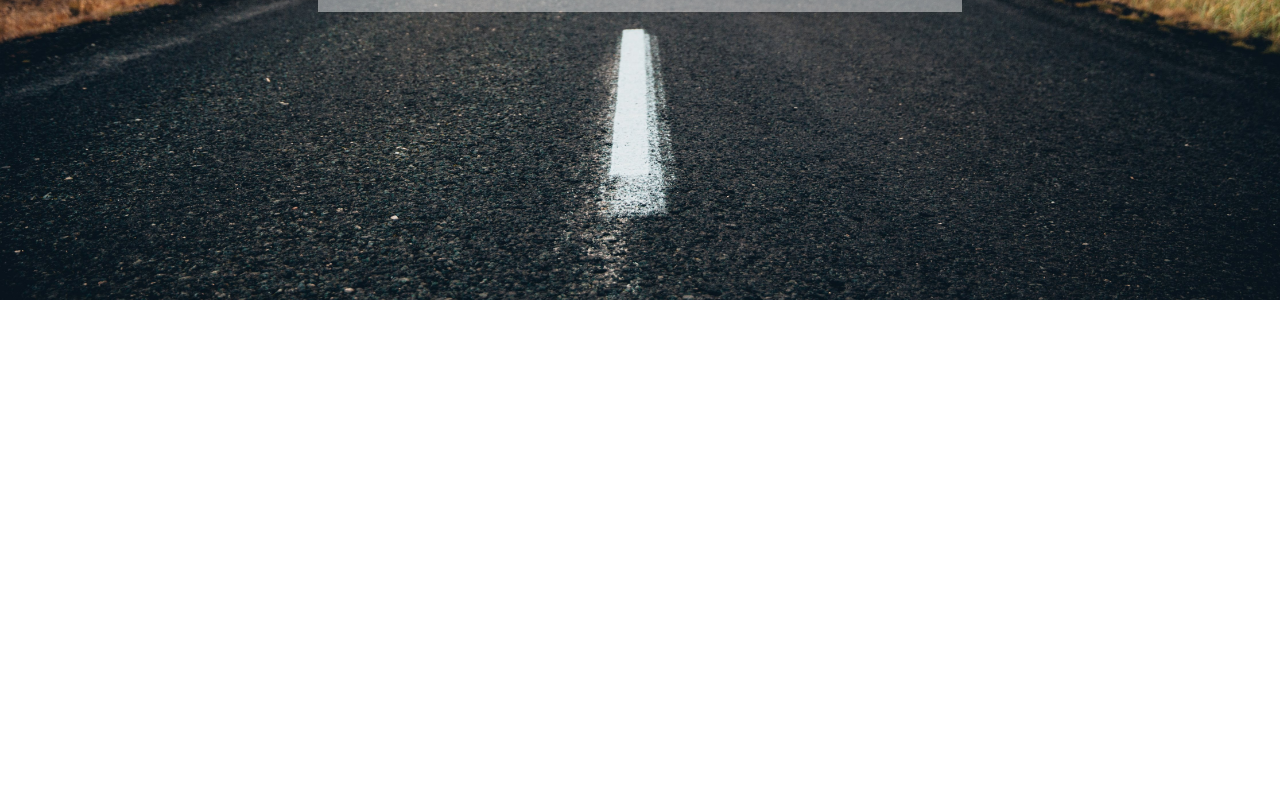
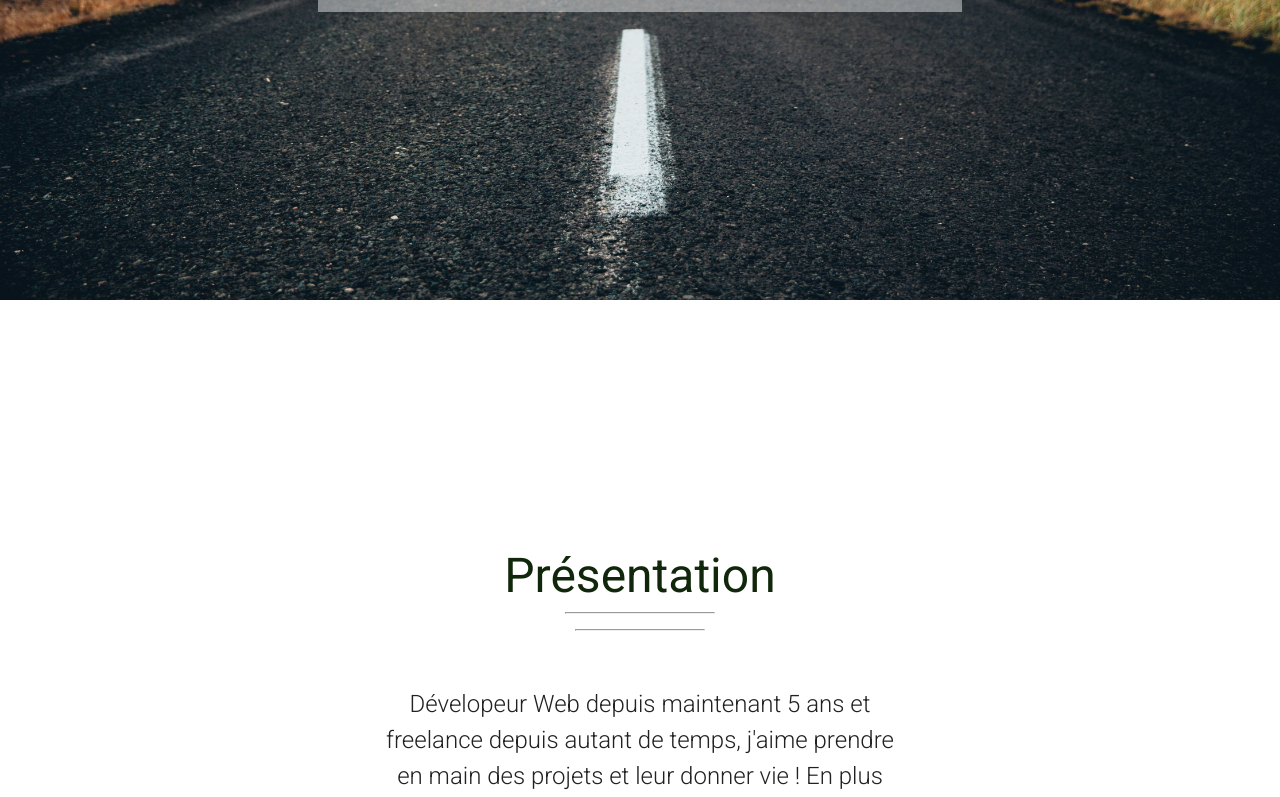
Before and after one commit to thomdu95/NuxtPortfolio, a Nuxt app: page / in a window 1280 px wide. Shown: the part 500-1297 px from the top of the page. Before the commit the page ends 800 px from the top, so only its background shows below. Built offline with nearby package versions, Linux system fonts and the light colour scheme.

Commit message:
Add About Component

```diff
--- /dev/null
+++ b/components/About.vue
@@ -0,0 +1,59 @@
+<template>
+  <div class="aboutContainer">
+    <h3 class="textImportant">
+      Présentation
+    </h3>
+    <hr width="150px">
+    <hr width="130px">
+    <p class="aboutPara">
+      Dévelopeur Web depuis maintenant 5 ans et freelance depuis autant de temps, j'aime prendre en main des projets et leur donner vie !
+      En plus de ça je suis aussi formateur en Dévelopement Web et Web mobile, j'adore être au contact de personnes désireuse d'apprendre.
+      Amoureux de voyages et désieux de découvrir le maximum de cultures de mon vivant je suis aussi curieux que Pandore !
+    </p>
+    <img class="aboutPic" src="/thomasjamais.jpg">
+    <v-btn
+      elevation="2"
+      large
+      outlined
+    >
+      <a href="https://www.linkedin.com/in/thomas-jamais-0968369a" target="_blank">Linkedin</a>
+    </v-btn>
+  </div>
+</template>
+
+<script>
+export default {
+
+}
+</script>
+
+<style>
+
+.aboutContainer {
+    display: flex;
+    justify-content: center;
+    align-items: center;
+    flex-direction: column;
+    padding: 30vh 10vw;
+}
+
+.aboutPara {
+    width: 40vw;
+    font-size: 1.5rem;
+    font-weight: 300;
+    margin-top: 5vh;
+    text-align: center;
+}
+
+.aboutPic {
+    margin-top: 5vh;
+    margin-bottom: 5vh;
+    border-radius: 50%;
+    width: 400px;
+}
+
+hr {
+    margin-bottom: 15px;
+}
+
+</style>
--- a/layouts/default.vue
+++ b/layouts/default.vue
@@ -1,90 +1,8 @@
 <template>
-  <v-app dark>
-    <v-navigation-drawer
-      v-model="drawer"
-      :mini-variant="miniVariant"
-      :clipped="clipped"
-      fixed
-      app
-    >
-      <v-list>
-        <v-list-item
-          v-for="(item, i) in items"
-          :key="i"
-          :to="item.to"
-          router
-          exact
-        >
-          <v-list-item-action>
-            <v-icon>{{ item.icon }}</v-icon>
-          </v-list-item-action>
-          <v-list-item-content>
-            <v-list-item-title v-text="item.title" />
-          </v-list-item-content>
-        </v-list-item>
-      </v-list>
-    </v-navigation-drawer>
-    <!-- <v-app-bar
-      :clipped-left="clipped"
-      fixed
-      app
-    >
-      <v-app-bar-nav-icon @click.stop="drawer = !drawer" />
-      <v-btn
-        icon
-        @click.stop="miniVariant = !miniVariant"
-      >
-        <v-icon>mdi-{{ `chevron-${miniVariant ? 'right' : 'left'}` }}</v-icon>
-      </v-btn>
-      <v-btn
-        icon
-        @click.stop="clipped = !clipped"
-      >
-        <v-icon>mdi-application</v-icon>
-      </v-btn>
-      <v-btn
-        icon
-        @click.stop="fixed = !fixed"
-      >
-        <v-icon>mdi-minus</v-icon>
-      </v-btn>
-      <v-toolbar-title v-text="title" />
-      <v-spacer />
-      <v-btn
-        icon
-        @click.stop="rightDrawer = !rightDrawer"
-      >
-        <v-icon>mdi-menu</v-icon>
-      </v-btn>
-    </v-app-bar> -->
+  <v-app light>
     <v-main>
-      <!-- <v-container> -->
       <nuxt />
-      <!-- </v-container> -->
     </v-main>
-    <!-- <v-navigation-drawer
-      v-model="rightDrawer"
-      :right="right"
-      temporary
-      fixed
-    >
-      <v-list>
-        <v-list-item @click.native="right = !right">
-          <v-list-item-action>
-            <v-icon light>
-              mdi-repeat
-            </v-icon>
-          </v-list-item-action>
-          <v-list-item-title>Switch drawer (click me)</v-list-item-title>
-        </v-list-item>
-      </v-list>
-    </v-navigation-drawer>
-    <v-footer
-      :absolute="!fixed"
-      app
-    >
-      <span>&copy; {{ new Date().getFullYear() }}</span>
-    </v-footer> -->
   </v-app>
 </template>
 
@@ -95,22 +13,10 @@ export default {
       clipped: false,
       drawer: false,
       fixed: false,
-      items: [
-        {
-          icon: 'mdi-apps',
-          title: 'Welcome',
-          to: '/'
-        },
-        {
-          icon: 'mdi-chart-bubble',
-          title: 'Inspire',
-          to: '/inspire'
-        }
-      ],
       miniVariant: false,
       right: true,
       rightDrawer: false,
-      title: 'Vuetify.js'
+      title: 'Thomas Jamais'
     }
   }
 }
--- a/nuxt.config.js
+++ b/nuxt.config.js
@@ -50,9 +50,9 @@ export default {
   vuetify: {
     customVariables: ['~/assets/variables.scss'],
     theme: {
-      dark: true,
+      dark: false,
       themes: {
-        dark: {
+        light: {
           primary: colors.blue.darken2,
           accent: colors.grey.darken3,
           secondary: colors.amber.darken3,
--- a/pages/index.vue
+++ b/pages/index.vue
@@ -1,5 +1,8 @@
 <template>
-  <background />
+  <div>
+    <background />
+    <about />
+  </div>
   <!-- <v-row justify="center" align="center">
     <v-col cols="12" sm="8" md="6">
       <div class="text-center">
@@ -81,12 +84,14 @@
 // import Logo from '~/components/Logo.vue'
 // import VuetifyLogo from '~/components/VuetifyLogo.vue'
 import background from '~/components/Background.vue'
+import about from '~/components/About.vue'
 
 export default {
   components: {
     // Logo,
     // VuetifyLogo,
-    background
+    background,
+    about
   }
 }
 </script>
```
Also changed, not shown: static/thomasjamais.jpg (added).
